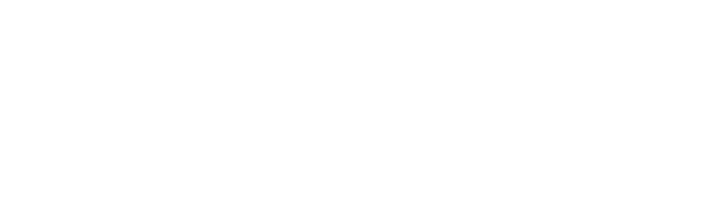
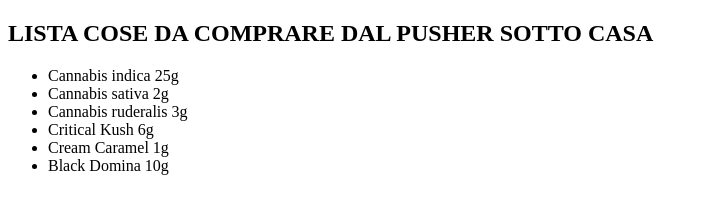
Before and after one commit to FabrizioMisseri/js-lista-spesa, a plain HTML site: page index.html in a window 1280 px wide. Shown: the whole page, without its empty margins (0-705 px from the left). Drawn offline with Linux system fonts and the light colour scheme.

Commit message:
drug list

```diff
--- a/index.html
+++ b/index.html
@@ -8,7 +8,11 @@
 </head>
 <body>
 
+    <h2>LISTA COSE DA COMPRARE DAL PUSHER SOTTO CASA</h2>
 
+    <ul>
+        <!-- elements -->
+    </ul>
 
     <script src="js/script.js"></script>
 </body>
--- a/js/script.js
+++ b/js/script.js
@@ -1,5 +1,25 @@
 // Consegna:
 // Data una lista della spesa, stampare sulla pagina (anche brutalmente, basta che si vedano) gli elementi della lista individualmente con un ciclo while.
+const list = [
+                "Cannabis indica 25g",
+                "Cannabis sativa 2g",
+                "Cannabis ruderalis 3g",
+                "Critical Kush 6g",
+                "Cream Caramel 1g",
+                "Black Domina 10g"
+            ];
+
+const drugs = document.querySelector("ul");
+
+let i = 0;
+while (i < list.length) {
+    let drug = (list[i]);
+    drugs.innerHTML += ` <li>${drug}</li> `;
+    i++
+}
+
+
+
 // Consigli:
 // - Ricordiamoci di inizializzare la variabile di contatore prima dell'inizio del ciclo while
 // - Ricordiamoci di incrementare il contatore, o comunque di inserire una condizione di uscita, all'interno ciclo while
```
